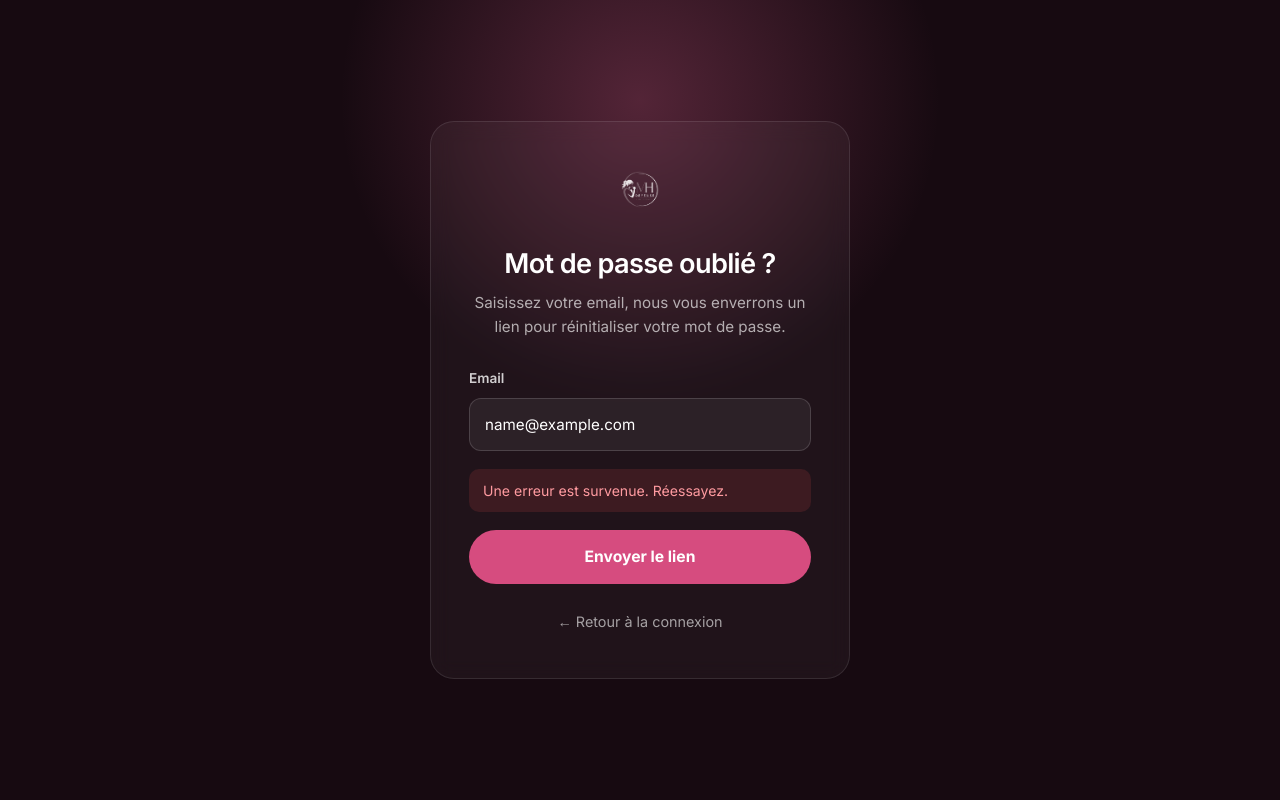
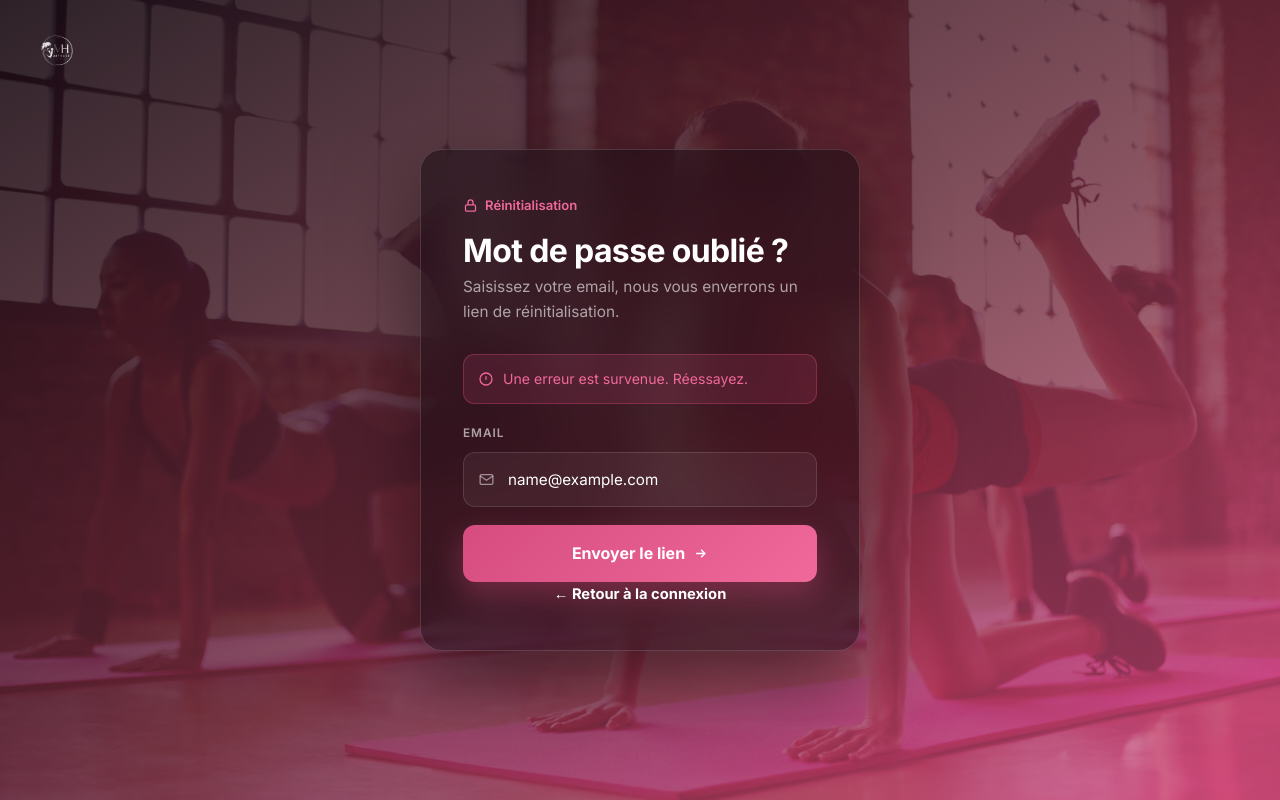
Before and after one commit to MattLnt/mhdefense, a Next.js app: page /mot-de-passe-oublie in a window 1280 px wide. Both pictures are taken after typing "name@example.com" into the empty fields and a click on the button "Envoyer le lien". Built offline with nearby package versions, Linux system fonts and the light colour scheme; no server answers.

Commit message:
Pages mot de passe oublie + reinitialisation au design premium (PasswordField sombre)

```diff
--- /dev/null
+++ b/prisma/clean-test-data.ts
@@ -0,0 +1,61 @@
+/**
+ * Nettoyage des données de test.
+ * Garde uniquement l'admin et le compte client de test.
+ * Supprime : tous les autres Users (+ leurs Subscriptions/Bookings liés)
+ *            et toutes les PendingSignup.
+ *
+ * Lancer avec : npx tsx prisma/clean-test-data.ts
+ */
+
+import "dotenv/config";
+import { PrismaClient } from "../src/generated/prisma/client";
+import { PrismaPg } from "@prisma/adapter-pg";
+
+const adapter = new PrismaPg({ connectionString: process.env.DATABASE_URL });
+const prisma = new PrismaClient({ adapter });
+
+// Comptes à conserver
+const GARDER = ["admin@mhdefense.fr", "client@test.fr"];
+
+async function main() {
+  console.log("🧹 Nettoyage des données de test…\n");
+
+  // 1. Toutes les PendingSignup (demandes en attente = données de test)
+  const pending = await prisma.pendingSignup.deleteMany({});
+  console.log(`   PendingSignup supprimées : ${pending.count}`);
+
+  // 2. Les utilisateurs à supprimer (tous sauf ceux à garder)
+  const usersASupprimer = await prisma.user.findMany({
+    where: { email: { notIn: GARDER } },
+    select: { id: true, email: true },
+  });
+
+  console.log(`   Utilisateurs à supprimer : ${usersASupprimer.length}`);
+
+  for (const u of usersASupprimer) {
+    const userId = u.id;
+
+    // Supprime les dépendances d'abord (contraintes de clés étrangères)
+    await prisma.booking.deleteMany({ where: { userId } });
+    await prisma.subscription.deleteMany({ where: { userId } });
+    await prisma.user.delete({ where: { id: userId } });
+
+    console.log(`     └─ supprimé : ${u.email}`);
+  }
+
+  // 3. Vérif de ce qui reste
+  const restants = await prisma.user.findMany({ select: { email: true, role: true } });
+  console.log(`\n✅ Utilisateurs restants (${restants.length}) :`);
+  restants.forEach((u) => console.log(`     · ${u.email} (${u.role})`));
+
+  console.log("\nTerminé.");
+}
+
+main()
+  .catch((e) => {
+    console.error("Erreur pendant le nettoyage :", e);
+    process.exit(1);
+  })
+  .finally(async () => {
+    await prisma.$disconnect();
+  });
--- a/src/app/mot-de-passe-oublie/page.js
+++ b/src/app/mot-de-passe-oublie/page.js
@@ -2,6 +2,8 @@
 
 import { useState } from "react";
 import Link from "next/link";
+import Image from "next/image";
+import styles from "../connexion/Connexion.module.css";
 
 export default function MotDePasseOubliePage() {
   const [email, setEmail] = useState("");
@@ -34,24 +36,44 @@
   }
 
   return (
-    <main style={styles.page}>
-      <div style={styles.bg} />
-      <div style={styles.card}>
-        <Link href="/" style={styles.logo}>
-          <img src="/images/logo-white.png" alt="MH Defense" style={{ height: 48 }} />
-        </Link>
+    <main className={styles.page}>
+      <Link href="/" className={styles.brand} aria-label="MH Defense — accueil">
+        <Image src="/images/logo-white.png" alt="MH Defense" width={140} height={140} />
+      </Link>
 
+      <div className={styles.card}>
         {!sent ? (
-          <>
-            <h1 style={styles.title}>Mot de passe oublié ?</h1>
-            <p style={styles.sub}>
-              Saisissez votre email, nous vous enverrons un lien pour réinitialiser
-              votre mot de passe.
+          <form onSubmit={handleSubmit}>
+            <div className={styles.tag}>
+              <svg width="15" height="15" viewBox="0 0 24 24" fill="none" stroke="currentColor" strokeWidth="2">
+                <rect x="4" y="11" width="16" height="10" rx="2" />
+                <path d="M8 11V7a4 4 0 018 0v4" />
+              </svg>
+              Réinitialisation
+            </div>
+
+            <h1 className={styles.title}>Mot de passe oublié ?</h1>
+            <p className={styles.sub}>
+              Saisissez votre email, nous vous enverrons un lien de réinitialisation.
             </p>
 
-            <form onSubmit={handleSubmit} style={styles.form}>
-              <div style={styles.field}>
-                <label htmlFor="email" style={styles.label}>Email</label>
+            {erreur && (
+              <div className={styles.error}>
+                <svg width="16" height="16" viewBox="0 0 24 24" fill="none" stroke="currentColor" strokeWidth="1.9">
+                  <circle cx="12" cy="12" r="9" />
+                  <path d="M12 8v5M12 16h.01" />
+                </svg>
+                <span>{erreur}</span>
+              </div>
+            )}
+
+            <div className={styles.field}>
+              <label htmlFor="email">Email</label>
+              <div className={styles.inputWrap}>
+                <svg width="17" height="17" viewBox="0 0 24 24" fill="none" stroke="currentColor" strokeWidth="1.8">
+                  <rect x="3" y="5" width="18" height="14" rx="2" />
+                  <path d="M3 7l9 6 9-6" />
+                </svg>
                 <input
                   id="email"
                   type="email"
@@ -59,120 +81,44 @@
                   onChange={(e) => setEmail(e.target.value)}
                   placeholder="marie@exemple.fr"
                   required
-                  style={styles.input}
                 />
               </div>
+            </div>
 
-              {erreur && <div style={styles.error}>{erreur}</div>}
+            <button className={styles.submit} disabled={loading}>
+              {loading ? "Envoi…" : "Envoyer le lien"}
+              {!loading && (
+                <svg width="15" height="15" viewBox="0 0 24 24" fill="none" stroke="currentColor" strokeWidth="2.2">
+                  <path d="M5 12h14M13 6l6 6-6 6" />
+                </svg>
+              )}
+            </button>
 
-              <button type="submit" disabled={loading} style={styles.btn}>
-                {loading ? "Envoi…" : "Envoyer le lien"}
-              </button>
-            </form>
-          </>
+            <div className={styles.foot}>
+              <Link href="/connexion">← Retour à la connexion</Link>
+            </div>
+          </form>
         ) : (
           <>
-            <div style={styles.checkIcon}>
-              <svg width="32" height="32" viewBox="0 0 24 24" fill="none" stroke="#fff" strokeWidth="2.4">
+            <div className={styles.tag}>
+              <svg width="15" height="15" viewBox="0 0 24 24" fill="none" stroke="currentColor" strokeWidth="2.2">
                 <path d="M20 6L9 17l-5-5" />
               </svg>
+              Email envoyé
             </div>
-            <h1 style={styles.title}>Email envoyé</h1>
-            <p style={styles.sub}>
-              Si un compte existe avec cette adresse, vous recevrez un email avec
-              un lien de réinitialisation. Pensez à vérifier vos spams.
+
+            <h1 className={styles.title}>Vérifiez vos emails</h1>
+            <p className={styles.sub}>
+              Si un compte existe avec cette adresse, vous recevrez un lien de
+              réinitialisation dans quelques instants. Pensez à vérifier vos spams.
             </p>
+
+            <div className={styles.foot}>
+              <Link href="/connexion">← Retour à la connexion</Link>
+            </div>
           </>
         )}
-
-        <Link href="/connexion" style={styles.backLink}>
-          ← Retour à la connexion
-        </Link>
       </div>
     </main>
   );
 }
-
-const styles = {
-  page: {
-    minHeight: "100vh",
-    display: "flex",
-    alignItems: "center",
-    justifyContent: "center",
-    background: "var(--night)",
-    position: "relative",
-    padding: "24px",
-    overflow: "hidden",
-  },
-  bg: {
-    position: "absolute",
-    top: "-200px",
-    left: "50%",
-    transform: "translateX(-50%)",
-    width: 800,
-    height: 600,
-    background: "radial-gradient(circle, rgba(240,105,154,0.28), transparent 60%)",
-    pointerEvents: "none",
-  },
-  card: {
-    position: "relative",
-    zIndex: 2,
-    width: "100%",
-    maxWidth: 420,
-    background: "rgba(255,255,255,0.04)",
-    border: "1px solid rgba(255,255,255,0.1)",
-    borderRadius: 24,
-    padding: "44px 38px",
-    textAlign: "center",
-    backdropFilter: "blur(10px)",
-  },
-  logo: { display: "inline-block", marginBottom: 28 },
-  title: { color: "#fff", fontSize: "1.7rem", marginBottom: 12 },
-  sub: { color: "rgba(255,255,255,0.65)", fontSize: "0.95rem", marginBottom: 28, lineHeight: 1.6 },
-  form: { display: "flex", flexDirection: "column", gap: 18, textAlign: "left" },
-  field: { display: "flex", flexDirection: "column", gap: 8 },
-  label: { color: "rgba(255,255,255,0.8)", fontSize: "0.85rem", fontWeight: 600 },
-  input: {
-    padding: "13px 15px",
-    borderRadius: 12,
-    border: "1.5px solid rgba(255,255,255,0.15)",
-    background: "rgba(255,255,255,0.06)",
-    color: "#fff",
-    fontSize: "0.95rem",
-    fontFamily: "inherit",
-  },
-  error: {
-    background: "rgba(224,72,77,0.15)",
-    color: "#ff9ba0",
-    padding: "10px 14px",
-    borderRadius: 10,
-    fontSize: "0.88rem",
-  },
-  btn: {
-    background: "var(--rose)",
-    color: "#fff",
-    border: "none",
-    padding: "14px",
-    borderRadius: 999,
-    fontWeight: 700,
-    fontSize: "0.98rem",
-    cursor: "pointer",
-    fontFamily: "inherit",
-  },
-  checkIcon: {
-    width: 68,
-    height: 68,
-    borderRadius: "50%",
-    background: "linear-gradient(150deg, #F0699A, #D64C7F)",
-    display: "flex",
-    alignItems: "center",
-    justifyContent: "center",
-    margin: "0 auto 24px",
-  },
-  backLink: {
-    display: "inline-block",
-    marginTop: 26,
-    color: "rgba(255,255,255,0.6)",
-    fontSize: "0.9rem",
-  },
-};
--- a/src/app/reinitialiser-mot-de-passe/page.js
+++ b/src/app/reinitialiser-mot-de-passe/page.js
@@ -3,7 +3,9 @@
 import { useState, Suspense } from "react";
 import { useSearchParams, useRouter } from "next/navigation";
 import Link from "next/link";
+import Image from "next/image";
 import PasswordField, { isPasswordValid } from "@/components/PasswordField";
+import styles from "../connexion/Connexion.module.css";
 
 function Reinitialiser() {
   const params = useSearchParams();
@@ -48,65 +50,98 @@
   // Token absent de l'URL
   if (!token) {
     return (
-      <div style={styles.card}>
-        <h1 style={styles.title}>Lien invalide</h1>
-        <p style={styles.sub}>Ce lien de réinitialisation est incomplet ou invalide.</p>
-        <Link href="/mot-de-passe-oublie" style={styles.btnLink}>
-          Refaire une demande
-        </Link>
+      <div className={styles.card}>
+        <div className={styles.tag}>
+          <svg width="15" height="15" viewBox="0 0 24 24" fill="none" stroke="currentColor" strokeWidth="1.9">
+            <circle cx="12" cy="12" r="9" />
+            <path d="M12 8v5M12 16h.01" />
+          </svg>
+          Lien invalide
+        </div>
+        <h1 className={styles.title}>Lien invalide</h1>
+        <p className={styles.sub}>Ce lien de réinitialisation est incomplet ou invalide.</p>
+        <div className={styles.foot}>
+          <Link href="/mot-de-passe-oublie">Refaire une demande</Link>
+        </div>
       </div>
     );
   }
 
   return (
-    <div style={styles.card}>
-      <Link href="/" style={styles.logo}>
-        <img src="/images/logo-white.png" alt="MH Defense" style={{ height: 48 }} />
-      </Link>
+    <div className={styles.card}>
+      {!done ? (
+        <form onSubmit={handleSubmit}>
+          <div className={styles.tag}>
+            <svg width="15" height="15" viewBox="0 0 24 24" fill="none" stroke="currentColor" strokeWidth="2">
+              <rect x="4" y="11" width="16" height="10" rx="2" />
+              <path d="M8 11V7a4 4 0 018 0v4" />
+            </svg>
+            Nouveau mot de passe
+          </div>
 
-      {!done ? (
-        <>
-          <h1 style={styles.title}>Nouveau mot de passe</h1>
-          <p style={styles.sub}>Choisissez un mot de passe sécurisé pour votre compte.</p>
+          <h1 className={styles.title}>Choisissez un mot de passe</h1>
+          <p className={styles.sub}>Un mot de passe sécurisé pour protéger votre compte.</p>
 
-          <form onSubmit={handleSubmit} style={styles.form}>
-            <div style={styles.pwWrap}>
+          {erreur && (
+            <div className={styles.error}>
+              <svg width="16" height="16" viewBox="0 0 24 24" fill="none" stroke="currentColor" strokeWidth="1.9">
+                <circle cx="12" cy="12" r="9" />
+                <path d="M12 8v5M12 16h.01" />
+              </svg>
+              <span>{erreur}</span>
+            </div>
+          )}
+
+          <div className={styles.field}>
+            <label htmlFor="new-password">Mot de passe</label>
             <PasswordField
               id="new-password"
               value={password}
               onChange={setPassword}
+              dark
             />
           </div>
 
-            {erreur && <div style={styles.error}>{erreur}</div>}
-
           <button
-              type="submit"
+            className={styles.submit}
             disabled={loading || !isPasswordValid(password)}
             style={{
-                ...styles.btn,
               opacity: loading || !isPasswordValid(password) ? 0.55 : 1,
               cursor: loading || !isPasswordValid(password) ? "not-allowed" : "pointer",
             }}
           >
             {loading ? "Enregistrement…" : "Réinitialiser mon mot de passe"}
+            {!loading && (
+              <svg width="15" height="15" viewBox="0 0 24 24" fill="none" stroke="currentColor" strokeWidth="2.2">
+                <path d="M5 12h14M13 6l6 6-6 6" />
+              </svg>
+            )}
           </button>
+
+          <div className={styles.foot}>
+            <Link href="/connexion">← Retour à la connexion</Link>
+          </div>
         </form>
-        </>
       ) : (
         <>
-          <div style={styles.checkIcon}>
-            <svg width="32" height="32" viewBox="0 0 24 24" fill="none" stroke="#fff" strokeWidth="2.4">
+          <div className={styles.tag}>
+            <svg width="15" height="15" viewBox="0 0 24 24" fill="none" stroke="currentColor" strokeWidth="2.2">
               <path d="M20 6L9 17l-5-5" />
             </svg>
+            Mot de passe modifié
           </div>
-          <h1 style={styles.title}>Mot de passe modifié</h1>
-          <p style={styles.sub}>
+
+          <h1 className={styles.title}>C'est fait !</h1>
+          <p className={styles.sub}>
             Votre mot de passe a bien été mis à jour. Vous pouvez maintenant vous
-            connecter.
+            connecter avec votre nouveau mot de passe.
           </p>
-          <button onClick={() => router.push("/connexion")} style={styles.btn}>
+
+          <button className={styles.submit} onClick={() => router.push("/connexion")}>
             Me connecter
+            <svg width="15" height="15" viewBox="0 0 24 24" fill="none" stroke="currentColor" strokeWidth="2.2">
+              <path d="M5 12h14M13 6l6 6-6 6" />
+            </svg>
           </button>
         </>
       )}
@@ -116,93 +151,14 @@
 
 export default function ReinitialiserPage() {
   return (
-    <main style={styles.page}>
-      <div style={styles.bg} />
+    <main className={styles.page}>
+      <Link href="/" className={styles.brand} aria-label="MH Defense — accueil">
+        <Image src="/images/logo-white.png" alt="MH Defense" width={140} height={140} />
+      </Link>
+
       <Suspense fallback={null}>
-        <div style={{ position: "relative", zIndex: 2, width: "100%", maxWidth: 440 }}>
         <Reinitialiser />
-        </div>
       </Suspense>
     </main>
   );
 }
-
-const styles = {
-  page: {
-    minHeight: "100vh",
-    display: "flex",
-    alignItems: "center",
-    justifyContent: "center",
-    background: "var(--night)",
-    position: "relative",
-    padding: "24px",
-    overflow: "hidden",
-  },
-  bg: {
-    position: "absolute",
-    top: "-200px",
-    left: "50%",
-    transform: "translateX(-50%)",
-    width: 800,
-    height: 600,
-    background: "radial-gradient(circle, rgba(240,105,154,0.28), transparent 60%)",
-    pointerEvents: "none",
-  },
-  card: {
-    width: "100%",
-    background: "rgba(255,255,255,0.04)",
-    border: "1px solid rgba(255,255,255,0.1)",
-    borderRadius: 24,
-    padding: "44px 38px",
-    textAlign: "center",
-    backdropFilter: "blur(10px)",
-  },
-  logo: { display: "inline-block", marginBottom: 28 },
-  title: { color: "#fff", fontSize: "1.7rem", marginBottom: 12 },
-  sub: { color: "rgba(255,255,255,0.65)", fontSize: "0.95rem", marginBottom: 28, lineHeight: 1.6 },
-  form: { display: "flex", flexDirection: "column", gap: 20, textAlign: "left" },
-  pwWrap: {
-    background: "#fff",
-    borderRadius: 16,
-    padding: "18px 16px",
-  },
-  error: {
-    background: "rgba(224,72,77,0.15)",
-    color: "#ff9ba0",
-    padding: "10px 14px",
-    borderRadius: 10,
-    fontSize: "0.88rem",
-  },
-  btn: {
-    background: "var(--rose)",
-    color: "#fff",
-    border: "none",
-    padding: "14px",
-    borderRadius: 999,
-    fontWeight: 700,
-    fontSize: "0.98rem",
-    cursor: "pointer",
-    fontFamily: "inherit",
-    width: "100%",
-  },
-  btnLink: {
-    display: "inline-block",
-    marginTop: 20,
-    background: "var(--rose)",
-    color: "#fff",
-    padding: "12px 24px",
-    borderRadius: 999,
-    fontWeight: 700,
-    fontSize: "0.95rem",
-  },
-  checkIcon: {
-    width: 68,
-    height: 68,
-    borderRadius: "50%",
-    background: "linear-gradient(150deg, #F0699A, #D64C7F)",
-    display: "flex",
-    alignItems: "center",
-    justifyContent: "center",
-    margin: "0 auto 24px",
-  },
-};
```
Also changed, not shown: src/components/PasswordField.js (+6 -4 lines), src/components/PasswordField.module.css (+45 -0 lines). Lines whose indentation alone changed are shown as unchanged.
